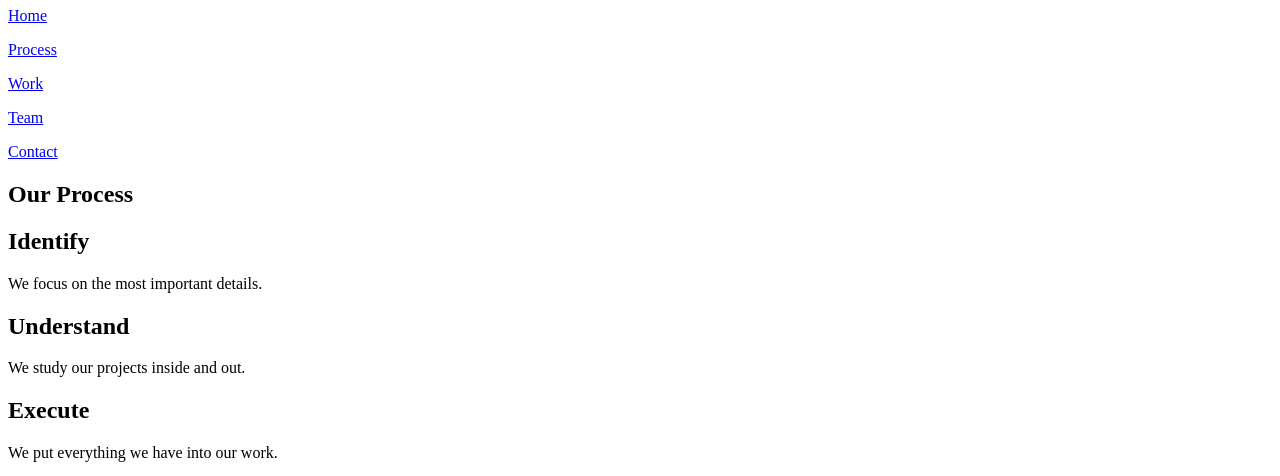
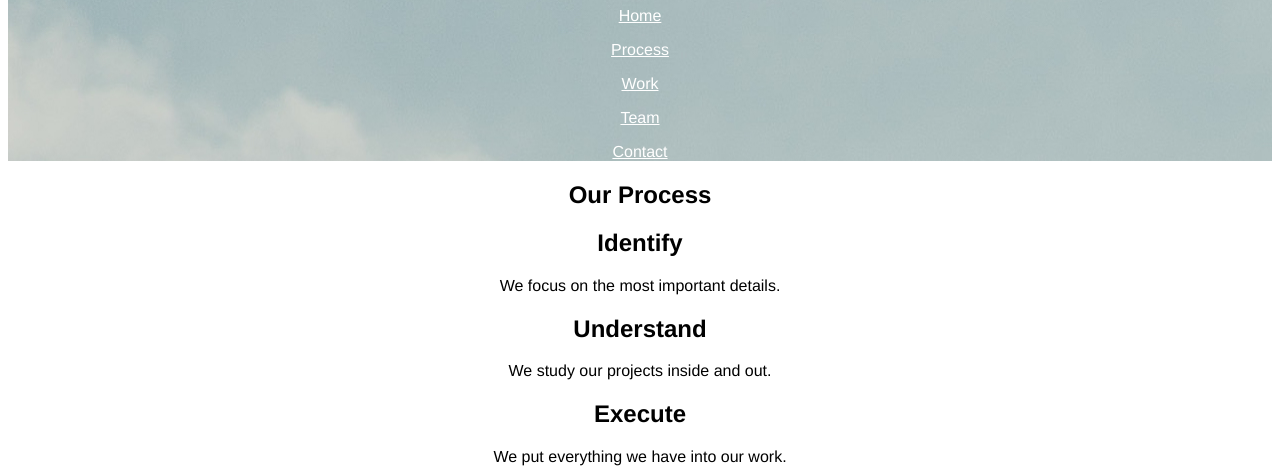
Before and after one commit to jdpagepc/broadway, a plain HTML site: page index.html in a window 1280 px wide. Shown: the part 73-549 px from the top of the page. Drawn offline with Linux system fonts and the light colour scheme.

Commit message:
Add a little styling

```diff
--- a/index.html
+++ b/index.html
@@ -2,6 +2,7 @@
 <html>
 <head>
 	<title>Broadway Design</title>
+	<link href="./resources/css/style.css" type="text/css" rel="stylesheet">
 </head>
 <body>
 	<div class="header">
--- a/resources/css/style.css
+++ b/resources/css/style.css
@@ -0,0 +1,13 @@
+html {
+	text-align: center;
+	font-family: "Helvetica", sans-serif;
+}
+
+.header {
+	color: white;
+	background-image: url(../images/the-flatiron-building.jpg);
+}
+
+.btn-nav {
+	color: white;
+}
```
